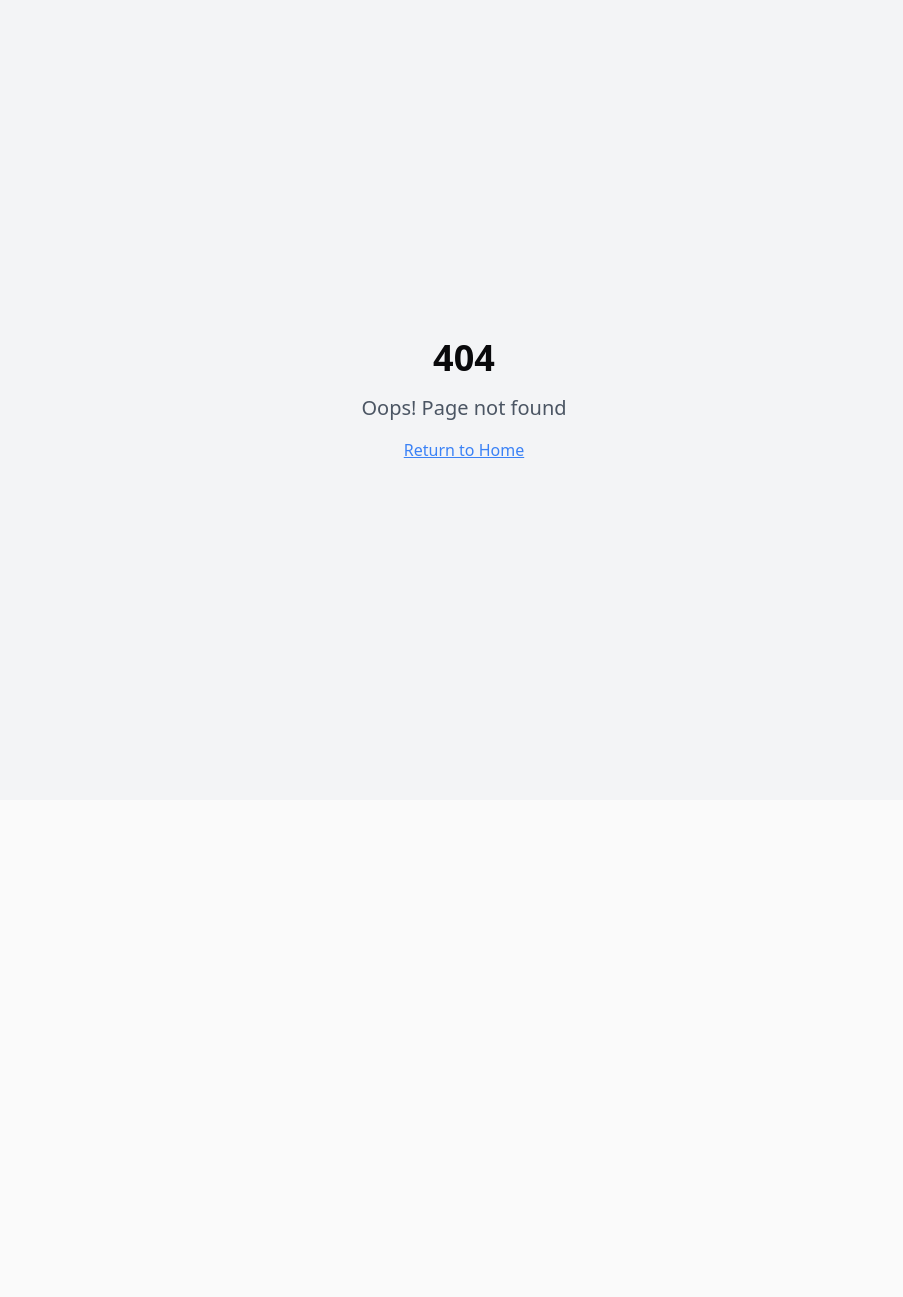
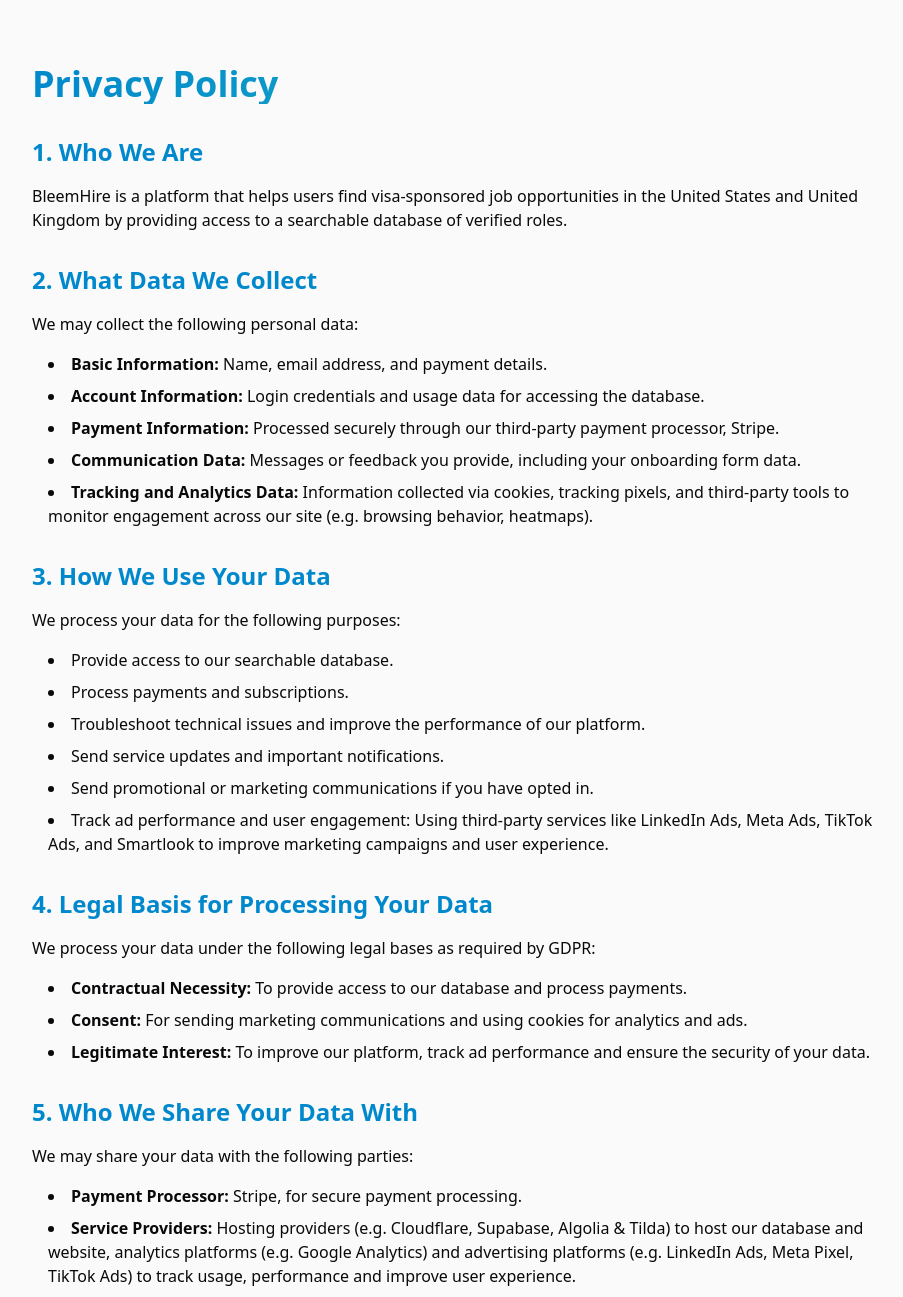
Before and after one commit to Isaacprogi/beem, a React (Vite) app: page /privacy-policy in a window 1280 px wide. Before the commit this address had no page. Shown: the top 1297 px of the page, without its empty margins (176-1079 px from the left). Before the commit the page ends 800 px from the top, so only its background shows below. Built offline with nearby package versions, Linux system fonts and the light colour scheme.

Commit message:
Add Privacy Policy tab
Updated the Privacy Policy to open in a new tab with the provided content.

```diff
--- a/src/App.tsx
+++ b/src/App.tsx
@@ -8,6 +8,7 @@ import { Jobs } from "./pages/Jobs";
 import { PricingPage } from "./pages/PricingPage";
 import { PostJob } from "./pages/PostJob";
 import { SignUp } from "./pages/SignUp";
+import PrivacyPolicy from "./pages/PrivacyPolicy";
 import NotFound from "./pages/NotFound";
 
 const queryClient = new QueryClient();
@@ -24,6 +25,7 @@ const App = () => (
           <Route path="/pricing" element={<PricingPage />} />
           <Route path="/post-job" element={<PostJob />} />
           <Route path="/signup" element={<SignUp />} />
+          <Route path="/privacy-policy" element={<PrivacyPolicy />} />
           {/* ADD ALL CUSTOM ROUTES ABOVE THE CATCH-ALL "*" ROUTE */}
           <Route path="*" element={<NotFound />} />
         </Routes>
--- a/src/components/Footer.tsx
+++ b/src/components/Footer.tsx
@@ -178,7 +178,7 @@ export const Footer = () => {
           <div className="flex items-center justify-center gap-4">
             <a href="mailto:info@bleemhire.com" className="hover:text-primary transition-colors">info@bleemhire.com</a>
             <span>•</span>
-            <a href="#" className="hover:text-primary transition-colors">Privacy Policy</a>
+            <a href="/privacy-policy" className="hover:text-primary transition-colors">Privacy Policy</a>
           </div>
         </div>
       </div>
--- /dev/null
+++ b/src/pages/PrivacyPolicy.tsx
@@ -0,0 +1,136 @@
+const PrivacyPolicy = () => {
+  return (
+    <div className="min-h-screen bg-background">
+      <div className="container mx-auto px-4 py-16 max-w-4xl">
+        <h1 className="text-4xl font-bold mb-8 bg-gradient-primary bg-clip-text text-transparent">
+          Privacy Policy
+        </h1>
+
+        <div className="prose prose-slate max-w-none text-foreground space-y-8">
+          <section>
+            <h2 className="text-2xl font-semibold mb-4 text-primary">1. Who We Are</h2>
+            <p>
+              BleemHire is a platform that helps users find visa-sponsored job opportunities in the United States and United Kingdom by providing access to a searchable database of verified roles.
+            </p>
+          </section>
+
+          <section>
+            <h2 className="text-2xl font-semibold mb-4 text-primary">2. What Data We Collect</h2>
+            <p className="mb-4">We may collect the following personal data:</p>
+            <ul className="list-disc list-inside space-y-2 ml-4">
+              <li><strong>Basic Information:</strong> Name, email address, and payment details.</li>
+              <li><strong>Account Information:</strong> Login credentials and usage data for accessing the database.</li>
+              <li><strong>Payment Information:</strong> Processed securely through our third-party payment processor, Stripe.</li>
+              <li><strong>Communication Data:</strong> Messages or feedback you provide, including your onboarding form data.</li>
+              <li><strong>Tracking and Analytics Data:</strong> Information collected via cookies, tracking pixels, and third-party tools to monitor engagement across our site (e.g. browsing behavior, heatmaps).</li>
+            </ul>
+          </section>
+
+          <section>
+            <h2 className="text-2xl font-semibold mb-4 text-primary">3. How We Use Your Data</h2>
+            <p className="mb-4">We process your data for the following purposes:</p>
+            <ul className="list-disc list-inside space-y-2 ml-4">
+              <li>Provide access to our searchable database.</li>
+              <li>Process payments and subscriptions.</li>
+              <li>Troubleshoot technical issues and improve the performance of our platform.</li>
+              <li>Send service updates and important notifications.</li>
+              <li>Send promotional or marketing communications if you have opted in.</li>
+              <li>Track ad performance and user engagement: Using third-party services like LinkedIn Ads, Meta Ads, TikTok Ads, and Smartlook to improve marketing campaigns and user experience.</li>
+            </ul>
+          </section>
+
+          <section>
+            <h2 className="text-2xl font-semibold mb-4 text-primary">4. Legal Basis for Processing Your Data</h2>
+            <p className="mb-4">We process your data under the following legal bases as required by GDPR:</p>
+            <ul className="list-disc list-inside space-y-2 ml-4">
+              <li><strong>Contractual Necessity:</strong> To provide access to our database and process payments.</li>
+              <li><strong>Consent:</strong> For sending marketing communications and using cookies for analytics and ads.</li>
+              <li><strong>Legitimate Interest:</strong> To improve our platform, track ad performance and ensure the security of your data.</li>
+            </ul>
+          </section>
+
+          <section>
+            <h2 className="text-2xl font-semibold mb-4 text-primary">5. Who We Share Your Data With</h2>
+            <p className="mb-4">We may share your data with the following parties:</p>
+            <ul className="list-disc list-inside space-y-2 ml-4">
+              <li><strong>Payment Processor:</strong> Stripe, for secure payment processing.</li>
+              <li><strong>Service Providers:</strong> Hosting providers (e.g. Cloudflare, Supabase, Algolia & Tilda) to host our database and website, analytics platforms (e.g. Google Analytics) and advertising platforms (e.g. LinkedIn Ads, Meta Pixel, TikTok Ads) to track usage, performance and improve user experience.</li>
+            </ul>
+            <p className="mt-4">We do not sell or rent your data to third parties.</p>
+            <p className="mt-4">
+              <strong>International Data Transfers:</strong> If you are located in the European Economic Area (EEA), your data may be transferred to and processed in countries outside of the EEA, including the United States, where data protection laws may be different from those in your jurisdiction.
+            </p>
+          </section>
+
+          <section>
+            <h2 className="text-2xl font-semibold mb-4 text-primary">6. Your Rights</h2>
+            <p className="mb-4">Under GDPR, you have the following rights:</p>
+            <ul className="list-disc list-inside space-y-2 ml-4">
+              <li>Access, update, or delete your personal data.</li>
+              <li>Withdraw consent for processing your data at any time.</li>
+              <li>File a complaint with your local data protection authority if you believe your rights have been violated.</li>
+            </ul>
+            <p className="mt-4">To exercise these rights, contact info@bleemhire.com</p>
+          </section>
+
+          <section>
+            <h2 className="text-2xl font-semibold mb-4 text-primary">7. Data Retention</h2>
+            <p>
+              We retain your data only as long as necessary for the purposes outlined in this Privacy Policy or to comply with legal obligations.
+            </p>
+          </section>
+
+          <section>
+            <h2 className="text-2xl font-semibold mb-4 text-primary">8. Cookies & Tracking</h2>
+            <p className="mb-4">We use cookies and other tracking technologies to:</p>
+            <ul className="list-disc list-inside space-y-2 ml-4">
+              <li>Improve your user experience.</li>
+              <li>Track usage for analytics and performance insights.</li>
+              <li>Deliver personalized ads.</li>
+            </ul>
+            <p className="mt-4 mb-4"><strong>Cookie Categories:</strong></p>
+            <ul className="list-disc list-inside space-y-2 ml-4">
+              <li><strong>Essential Cookies:</strong> Required for the operation of our website.</li>
+              <li><strong>Analytics Cookies:</strong> To understand user behavior and improve our platform (e.g., Google Analytics, Smartlook).</li>
+              <li><strong>Marketing Cookies:</strong> To deliver targeted advertisements and track ad performance (e.g. LinkedIn Ads, Meta Pixel, TikTok Ads).</li>
+            </ul>
+          </section>
+
+          <section>
+            <h2 className="text-2xl font-semibold mb-4 text-primary">9. Data Security</h2>
+            <p className="mb-4">We take the following measures to protect your data:</p>
+            <ul className="list-disc list-inside space-y-2 ml-4">
+              <li>Encryption of sensitive data during transmission (e.g., SSL/TLS).</li>
+              <li>Regular security audits of our systems.</li>
+              <li>Restricted access to personal data, limited to authorized personnel only.</li>
+            </ul>
+            <p className="mt-4 mb-4"><strong>Data Breach Notification:</strong></p>
+            <p>
+              In the unlikely event of a data breach, we will notify affected users and relevant authorities within 72 hours, as required by law.
+            </p>
+          </section>
+
+          <section>
+            <h2 className="text-2xl font-semibold mb-4 text-primary">10. Changes to This Policy</h2>
+            <p className="mb-4">
+              We may update this Privacy Policy from time to time to reflect changes in our practices or legal requirements.
+            </p>
+            <p className="mt-4 mb-4"><strong>Notification of Changes:</strong></p>
+            <p>
+              If we make significant changes, we will notify you via email or through a prominent notice on our website at least 14 days before the changes take effect.
+            </p>
+          </section>
+
+          <section>
+            <h2 className="text-2xl font-semibold mb-4 text-primary">11. Contact Us</h2>
+            <p>
+              If you have any questions about this Privacy Policy or how we handle your data, please email info@bleemhire.com
+            </p>
+          </section>
+        </div>
+      </div>
+    </div>
+  );
+};
+
+export default PrivacyPolicy;
```
